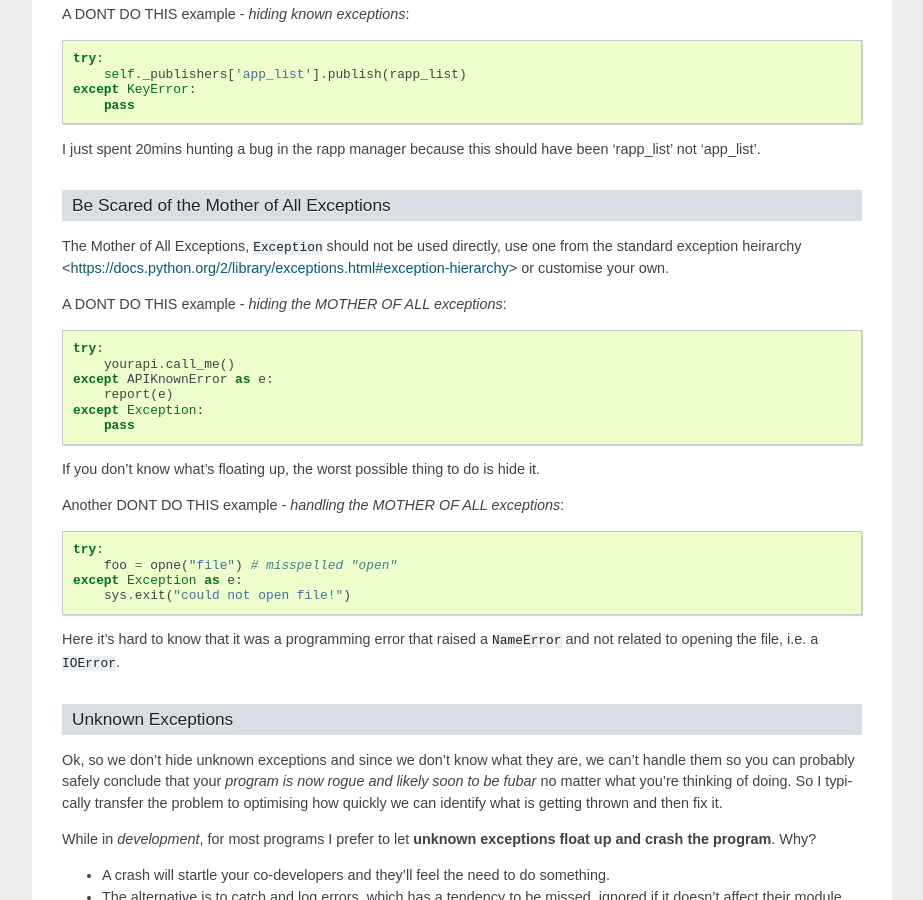
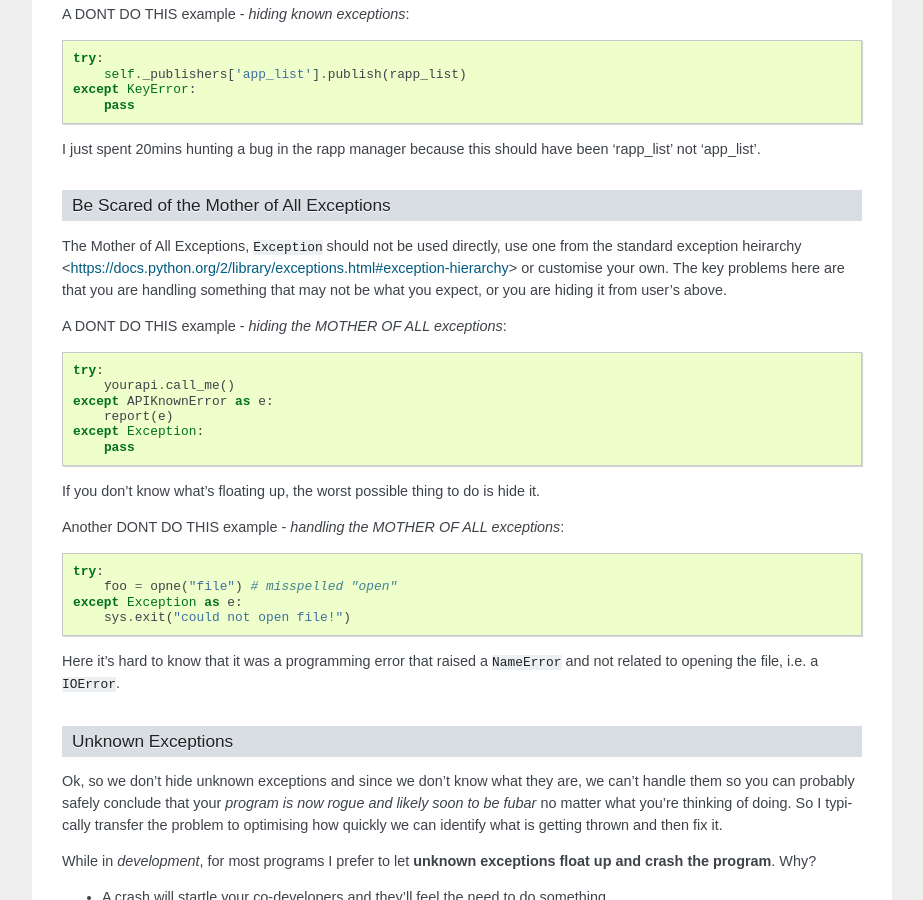
Before and after one commit to robotics-in-concert/rocon, a Sphinx documentation site: the page built from doc/exception_handling.rst, in a window 1280 px wide and 900 px high, scrolled down 1876 px. Shown: the whole window, without its empty margins (198-1121 px from the left). Built offline with Sphinx 7.4.7, drawn with Linux system fonts in a browser that asks for light colours; formulas are drawn with MathJax 3; the version number could not be read and is left out.

Commit message:
Update exception_handling.rst

```diff
--- a/doc/exception_handling.rst
+++ b/doc/exception_handling.rst
@@ -124,7 +124,8 @@ Be Scared of the Mother of All Exceptions
 -----------------------------------------
 
 The Mother of All Exceptions, ``Exception`` should not be used directly, use one from the standard exception heirarchy
-<https://docs.python.org/2/library/exceptions.html#exception-hierarchy> or customise your own.
+<https://docs.python.org/2/library/exceptions.html#exception-hierarchy> or customise your own. The key problems here
+are that you are handling something that may not be what you expect, or you are hiding it from user's above.
 
 A DONT DO THIS example - *hiding the MOTHER OF ALL exceptions*:
 
```
